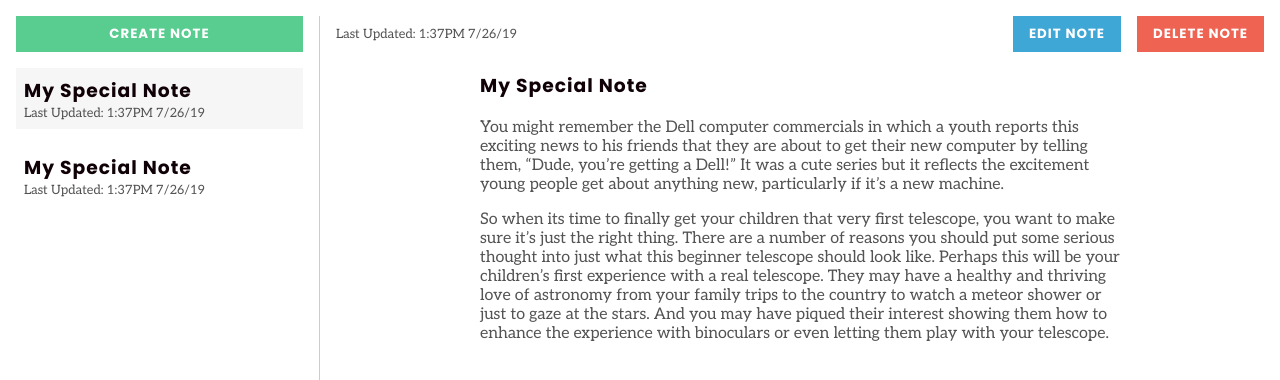
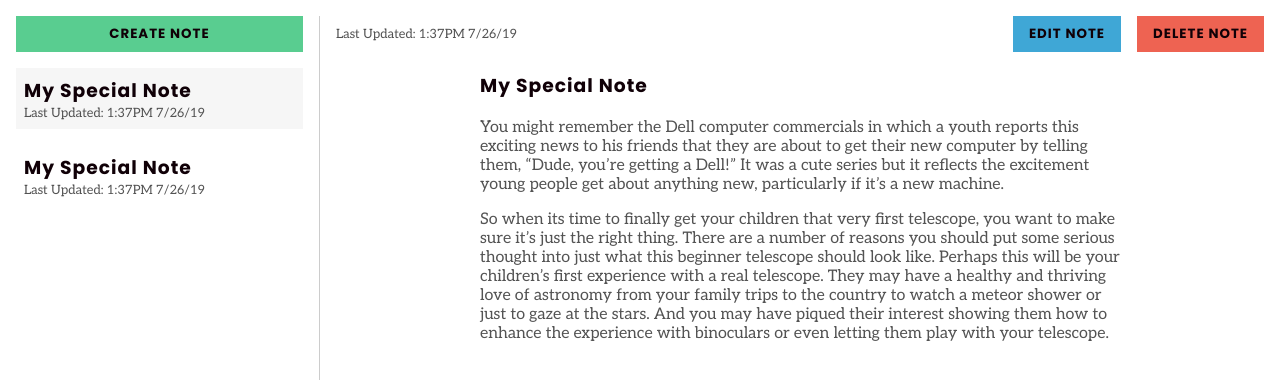
Before and after one commit to donald-f/note-taking-app, a React (Create React App) app: page / in a window 1280 px wide. Shown: the top 380 px of the page. Built offline with nearby package versions, Linux system fonts and the light colour scheme.

Commit message:
Deleted button styling from App.css

```diff
--- a/src/App.css
+++ b/src/App.css
@@ -75,31 +75,3 @@
   max-width: 640px;
   margin: 1rem auto;
 }
-
-/* Button Styling */
-.button {
-  border: none;
-  border-radius: 0;
-  padding: 0.5rem 1rem;
-  text-align: center;
-  color: #fff;
-  text-transform: uppercase;
-  background: #535353;
-}
-
-.button.block {
-  display: block;
-  width: 100%;
-}
-
-.button.primary {
-  background: #3fa7d6;
-}
-
-.button.secondary {
-  background: #ee6352;
-}
-
-.button.tertiary {
-  background: #59cd90;
-}
```
